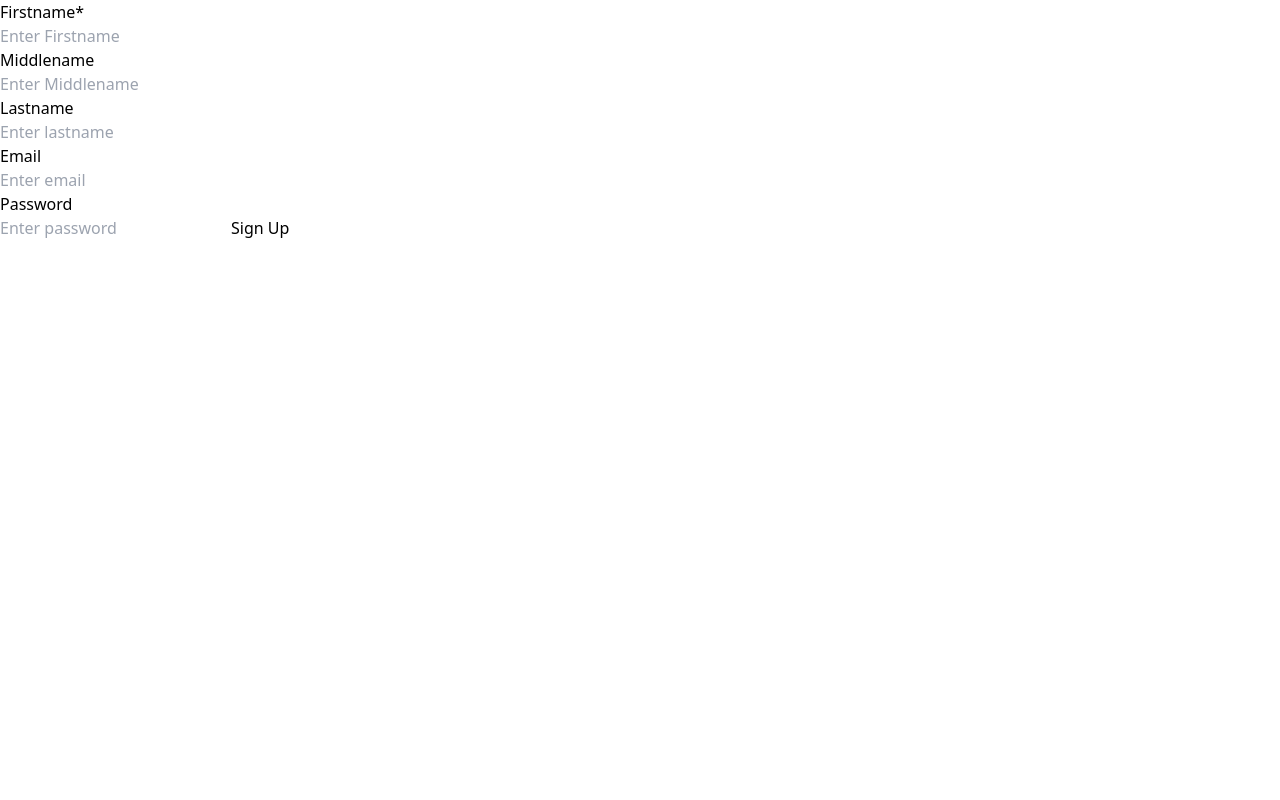
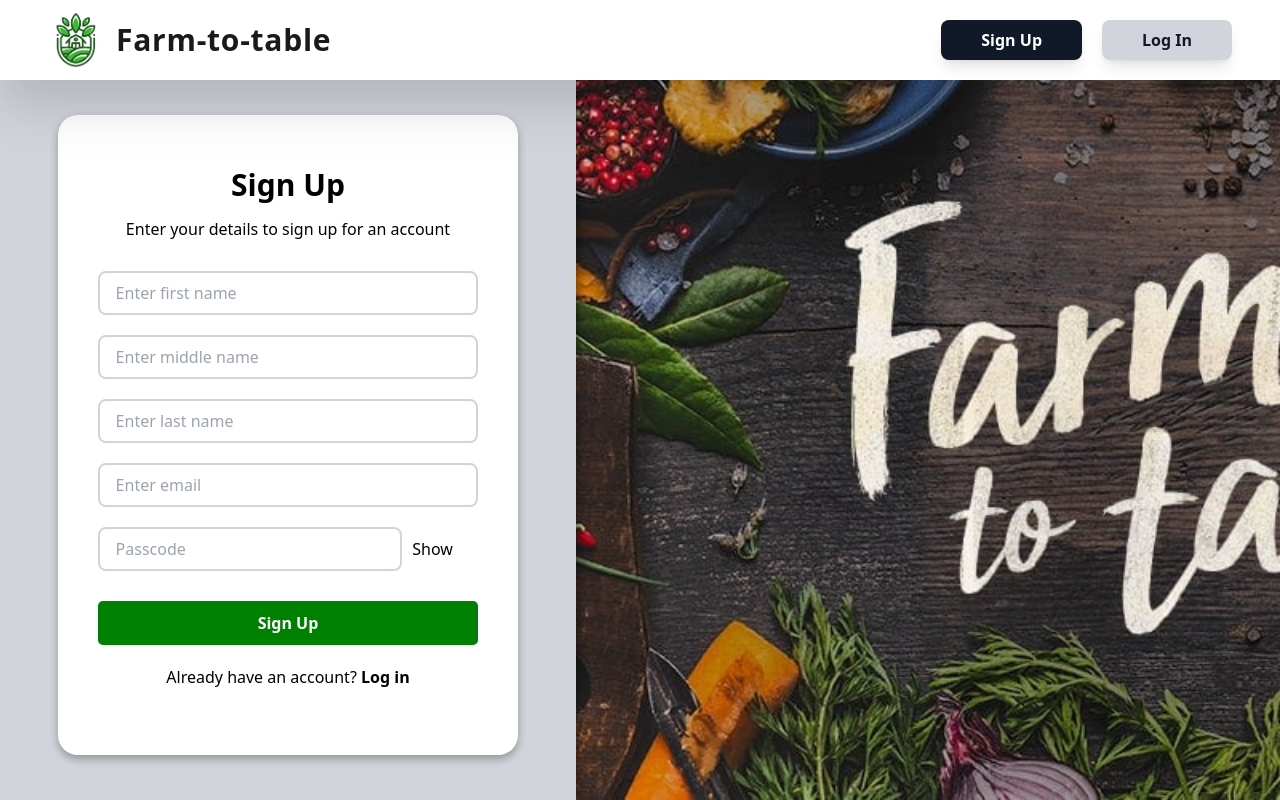
Before and after one commit to alxzdani/cmsc100Project, a React (Create React App) app in the folder client/: page /signup in a window 1280 px wide. Built offline with nearby package versions, Linux system fonts and the light colour scheme; no server answers.

Commit message:
ui: updated SignupPage and LoginPage
LoginPage: adjusted white rounded box
SignupPage: updated UI to match LoginPage

```diff
--- a/client/src/pages/LoginPage.js
+++ b/client/src/pages/LoginPage.js
@@ -78,8 +78,9 @@ export default function LoginPage() {
                 boxShadow: '2px 0 10px rgba(0, 0, 0, 0.5)'
             }}>
                 <div style={{
-                    width: '80%',  // 80% of the parent container's width
-                    height: '70%',  // 70% of the parent container's height
+                    marginTop: 70,
+                    width: '80%',
+                    height: '80%',
                     backgroundColor: 'white',
                     borderRadius: '20px',
                     display: 'flex',
--- a/client/src/pages/SignupPage.js
+++ b/client/src/pages/SignupPage.js
@@ -1,14 +1,17 @@
 import React, { useState, useEffect } from 'react'
 import axios from 'axios'
 import { useNavigate } from 'react-router-dom'
+import Navbar from '../components/Navbar';
+import BG_IMG from "../assets/farm-to-table-bg.jpg";
 
 function SignUp() {
   const [user, setUsers] = useState([])
-    const[fname, setFname] = useState('')
-    const[mname, setMname] = useState('')
-    const[lname, setLname] = useState('')
-    const[email, setEmail] = useState('')
-    const[password, setPassword] = useState('')
+  const [fname, setFname] = useState('')
+  const [mname, setMname] = useState('')
+  const [lname, setLname] = useState('')
+  const [email, setEmail] = useState('')
+  const [password, setPassword] = useState('')
+  const [showPassword, setShowPassword] = useState(false);
 
   //redirect user to login page after signing up
   const navigate = useNavigate()
@@ -49,52 +52,92 @@ function SignUp() {
 
 
   return (
-    <div>
-      <div>
-        <form onSubmit={handleRegister}>
+    <div style={{
+      backgroundImage: `url(${BG_IMG})`,
+      backgroundSize: 'cover',
+      backgroundPosition: '-20% center',
+      backgroundRepeat: 'no-repeat',
+      minHeight: '100vh',
+      width: '100vw',
+      display: 'flex',
+      flexDirection: 'column',
+      alignItems: 'center',
+      justifyContent: 'center',
+    }}
+      id="top">
+      <Navbar />
+      <div style={{
+        position: 'absolute',
+        left: 0,
+        top: 0,
+        width: '45vw',
+        height: '100vh',
+        backgroundColor: '#d1d5db',
+        display: 'flex',
+        flexDirection: 'column',
+        alignItems: 'center',
+        justifyContent: 'center',
+        boxShadow: '2px 0 10px rgba(0, 0, 0, 0.5)'
+      }}>
+        <div style={{
+          marginTop: 70,
+          width: '80%',
+          height: '80%',
+          backgroundColor: 'white',
+          borderRadius: '20px',
+          display: 'flex',
+          flexDirection: 'column',
+          alignItems: 'center',
+          justifyContent: 'center',
+          padding: '20px',
+          boxShadow: '0 4px 8px rgba(0, 0, 0, 0.3)'
+        }}>
+          <h1 style={{ fontSize: 30, textAlign: 'center', fontWeight: 'bold', marginBottom: '10px' }}>Sign Up</h1>
+          <p style={{ textAlign: 'center', marginBottom: '10px' }}>
+            Enter your details to sign up for an account
+          </p>
+          <form onSubmit={handleRegister} style={{ width: '100%', padding: '20px', boxSizing: 'border-box' }}>
+            <div style={{ marginBottom: '20px' }}>
+              <input type='text' placeholder='Enter first name' className="rounded-lg px-4 py-2 border-2 border-gray-300 w-full"
+                value={fname} onChange={(e) => setFname(e.target.value)} />
+            </div>
 
-            <label>Firstname*</label>
-            <br/>
+            <div style={{ marginBottom: '20px' }}>
+              <input type='text' placeholder='Enter middle name' className="rounded-lg px-4 py-2 border-2 border-gray-300 w-full"
+                value={mname} onChange={(e) => setMname(e.target.value)} />
+            </div>
 
-            {/* grab whatever user is filling out */}
-            <input type= 'text' placeholder='Enter Firstname'
-            value = {fname} onChange={(e) => setFname(e.target.value)}/>
+            <div style={{ marginBottom: '20px' }}>
+              <input type='text' placeholder='Enter last name' className="rounded-lg px-4 py-2 border-2 border-gray-300 w-full"
+                value={lname} onChange={(e) => setLname(e.target.value)} />
+            </div>
 
-            <br/>
+            <div style={{ marginBottom: '20px' }}>
+              <input type='text' placeholder='Enter email' className="rounded-lg px-4 py-2 border-2 border-gray-300 w-full"
+                value={email} onChange={(e) => setEmail(e.target.value)} />
+            </div>
 
-            <label>Middlename</label>
-            <br/>
-            <input type= 'text' placeholder='Enter Middlename'
-            value = {mname} onChange={(e) => setMname(e.target.value)}/>
+            <div style={{ marginBottom: '30px' }}>
+              <input type={showPassword ? 'text' : 'password'} placeholder='Passcode' className="rounded-lg px-4 py-2 border-2 border-gray-300 w-4/5"
+                value={password} onChange={(e) => setPassword(e.target.value)} />
+              <button type="button" onClick={() => setShowPassword(!showPassword)} style={{ marginLeft: '10px' }}>
+                {showPassword ? 'Hide' : 'Show'}
+              </button>
+            </div>
 
-            <br/>
+            <button type='submit' style={{
+              backgroundColor: 'green', color: 'white', fontWeight: 'bold',
+              padding: '10px 20px', borderRadius: '5px', border: 'none',
+              width: '100%', boxSizing: 'border-box'
+            }}> Sign Up </button>
 
-            <label>Lastname</label>
-            <br/>
-            <input type= 'text' placeholder='Enter lastname'
-            value = {lname} onChange={(e) => setLname(e.target.value)}/>
-
-            <br/>
-
-            <label>Email</label>
-            <br/>
-            <input type= 'text' placeholder='Enter email'
-            value = {email} onChange={(e) => setEmail(e.target.value)}/>
-
-            <br/>
-
-            <label>Password</label>
-            <br/>
-            <input type= 'password' placeholder='Enter password'
-            value = {password} onChange={(e) => setPassword(e.target.value)}/>
-
-
-            <button type='submit'> Sign Up </button>
-
+            <p style={{ marginTop: '20px', textAlign: 'center' }}>
+              Already have an account? <a href="/login" style={{ color: 'black', fontWeight: 'bold', textDecoration: 'none' }}>Log in</a>
+            </p>
           </form>
 
         </div>
-
+      </div>
     </div>
   )
 }
```
Lines whose indentation alone changed are shown as unchanged.
